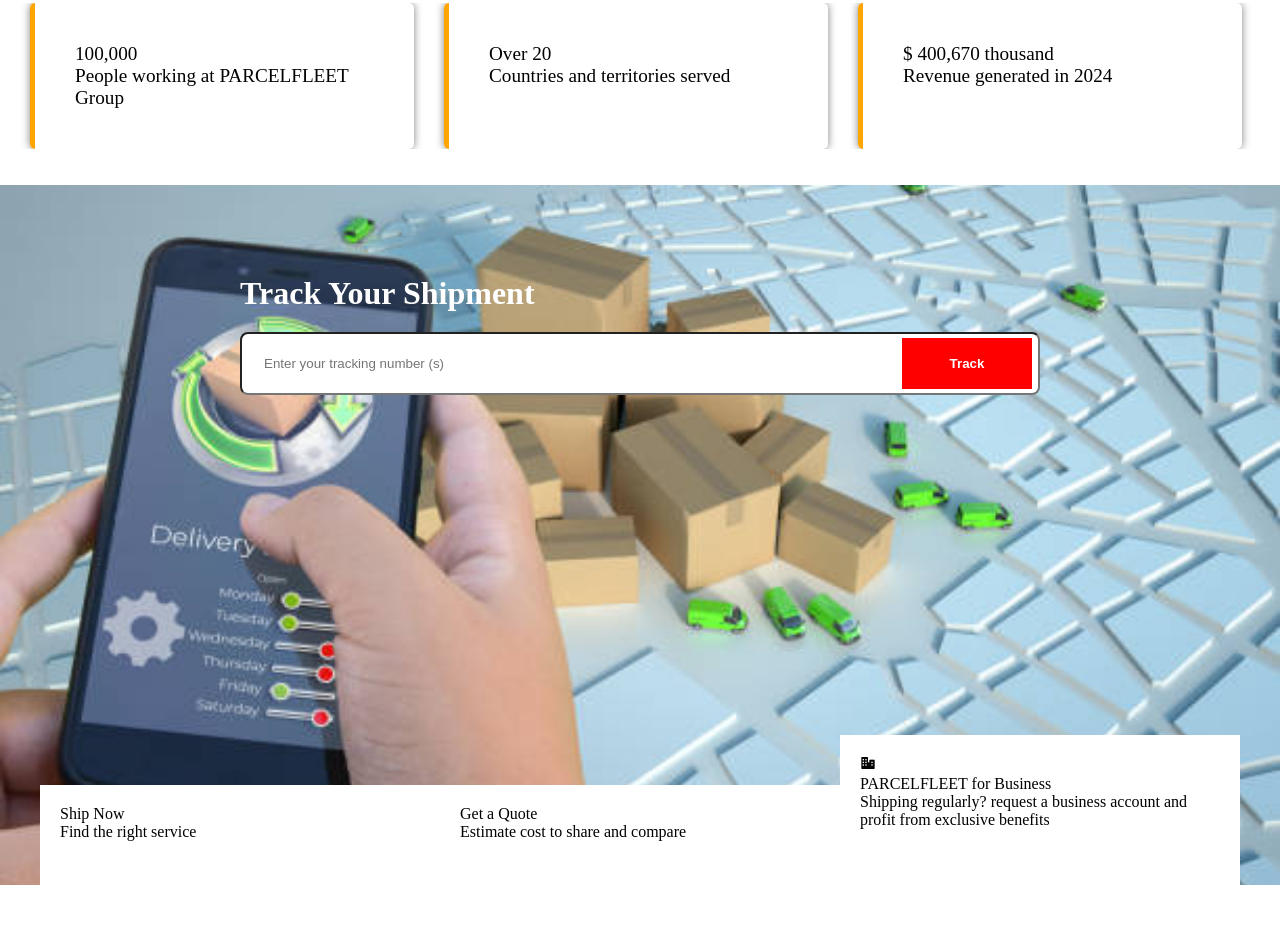
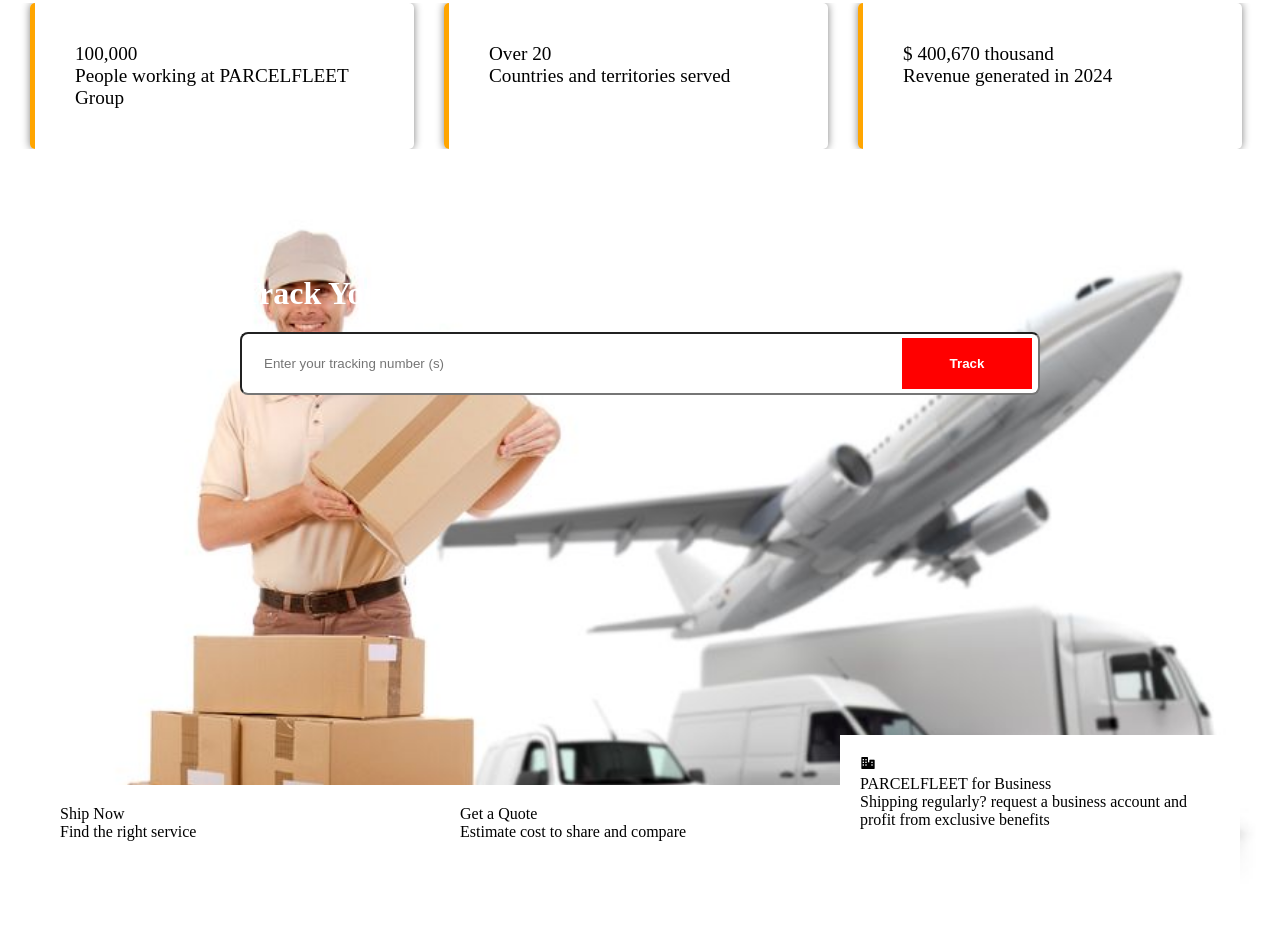
Before and after one commit to sundayosamayejohn/my_project, a plain HTML site: page index.html in a window 1280 px wide. Shown: the part 761-1699 px from the top of the page. Drawn offline with nearby package versions, Linux system fonts and the light colour scheme.

Commit message:
changed hero image

```diff
--- a/style.css
+++ b/style.css
@@ -88,7 +88,7 @@
 }
 
 .background {
-  background-image: url(./../deliveryphoto.jpg);
+  background-image: url(./plan.jpg);
   height: 700px;
   background-repeat: no-repeat;
   background-size: cover;
```
Also changed, not shown: plan.jpg (added).
